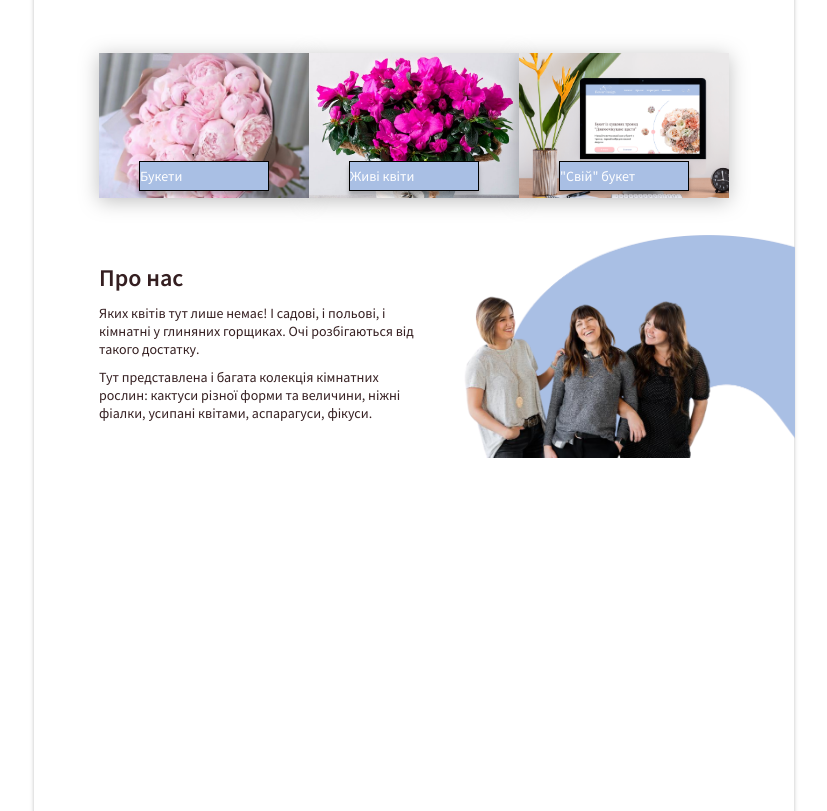
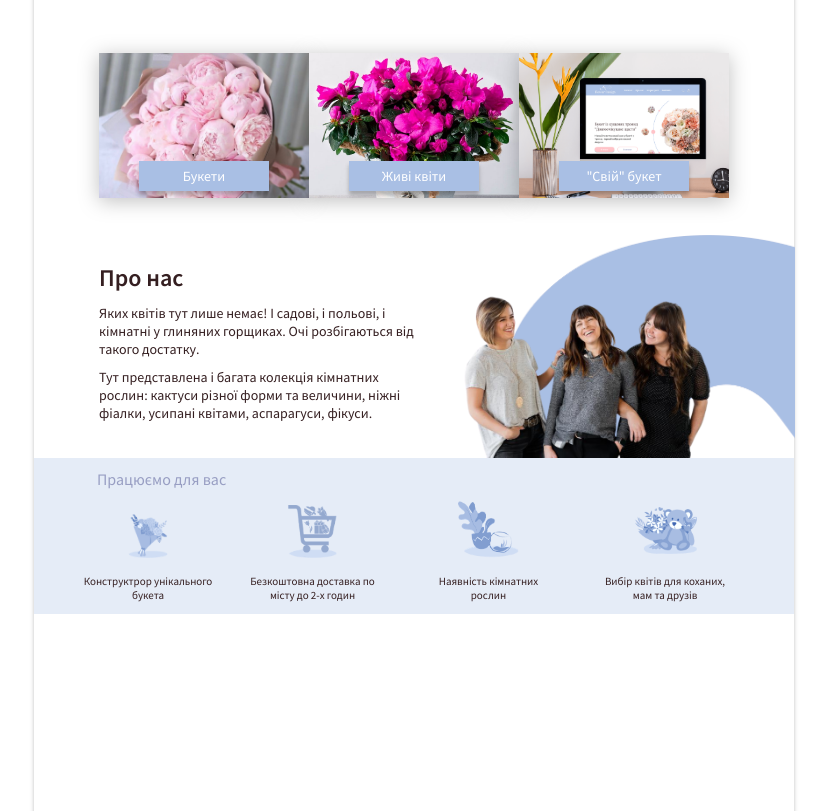
Before and after one commit to VlasSergiy/Study-2023, a plain HTML site: page HTML_CSS/Project/index.html in a window 1280 px wide. Shown: the part 480-1291 px from the top of the page, without its empty margins (226-1053 px from the left). Drawn offline with Linux system fonts and the light colour scheme.

Commit message:
section work__for__your

```diff
--- a/HTML_CSS/Project/index.html
+++ b/HTML_CSS/Project/index.html
@@ -35,22 +35,25 @@
 
         <section class="about">
 
-            <nav class="navNavigation">
-                    <div>
+            <nav class="aboutNavigation">
+                <ul>
+                    <li>
                         <img src="images/bouquets.jpg" alt="bouquets">
+                        <!-- <button></button> -->
                         <div></div>
-                        <p>Букети</p>
-                    </div>
-                    <div>
+                        <p><a href="#">Букети</a></p>
+                    </li>
+                    <li>
                         <img src="images/natural_flowers.jpg" alt="natural_flowers">
                         <div></div>
-                        <p>Живі квіти</p>
-                    </div>
-                    <div>
+                        <p><a href="#">Живі квіти</a></p>
+                    </li>
+                    <li>
                         <img src="images/own_bouquet.png" alt="own_bouquet">
                         <div></div>
-                        <p>"Свій" букет</p>
-                    </div>
+                        <p><a href="#">"Свій" букет</a></p>
+                    </li>
+                </ul>
             </nav>
 
             <h2>Про нас</h2>
@@ -60,8 +63,25 @@
             <div class="aboutBackgroundSecond"></div>
         </section>
 
-        <section>
-
+        <section class="work__for__your">
+            <span>Працюємо для вас</span>
+                <div>
+                        <img src="images/constructor.png" alt="constructor">
+                        <p>Конструктрор унікального букета</p>
+                </div>
+                <div>
+                        <img src="images/delivery.png" alt="indoor">
+                        <p>Безкоштовна доставка по місту до 2-х годин</p>
+                </div>
+                <div>
+                        <img src="images/indoor.png" alt="delivery">
+                        <p>Наявність кімнатних
+                            рослин</p>
+                </div>
+                <div>
+                        <img src="images/for_loved_ones.png" alt="loved">
+                        <p>Вибір квітів для коханих, мам та друзів</p>
+                </div>
         </section>
 
         <section>
--- a/HTML_CSS/Project/styles/style.css
+++ b/HTML_CSS/Project/styles/style.css
@@ -57,7 +57,7 @@ header {
 
 }
 
-.page-navigation ul{
+.page-navigation ul, .aboutNavigation ul{
 
     display: flex;
     width: 100%;
@@ -65,13 +65,13 @@ header {
     margin: 0;
 }
 
-.page-navigation li {
+.page-navigation li, .aboutNavigation li{
     flex-grow: 1;
     text-align: center;
     list-style: none;
 }
 
-.page-navigation li:hover a{
+.page-navigation a:hover{
     text-decoration: underline 1px solid #FFFFFF;
 }
 
@@ -145,13 +145,65 @@ header {
     /* top: 70px; */
 }
 
-.navNavigation div p{
+.about {
+    position: absolute;
+    width: 760px;
+    height: 405px;
+    left: 0px;
+    top: 525px;
+}
+
+.aboutNavigation div{
+    position:absolute;
+    /* border: 1px solid black; */
+}
+
+.aboutNavigation p{
     margin: auto;
-    border:1px solid black;
+    /* border:1px solid black; */
+}
+
+.aboutNavigation a{
+    text-decoration: none;
+
+    font-family: 'Source Sans Pro';
+    font-style: normal;
+    font-weight: 400;
+    font-size: 14px;
+    line-height: 18px;
+    color: #FFFFFF;
+}
+
+.aboutNavigation{
+    position: absolute;
+    width: 760px;
+    height: 145px;
+    left: 0;
 
 }
 
-.navNavigation div:first-child img{
+/* .aboutNavigation ul li:hover{
+
+    width: 140px;
+    height: 35px;
+    left: 100px;
+    top: 105px;
+
+
+
+    background: #A9BFE4;
+    box-shadow: 0px 4px 4px rgba(0, 0, 0, 0.25);
+} */
+
+.aboutNavigation a:hover{
+    position: absolute;
+    font-weight: 700;
+    font-size: 14px;
+    line-height: 18px;
+}
+
+
+.aboutNavigation ul li:first-child img{
     position: absolute;
     width: 210px;
     height: 145px;
@@ -160,7 +212,7 @@ header {
     filter: drop-shadow(0px 3px 10px rgba(0, 0, 0, 0.25));
 }
 
-.navNavigation div:first-child div{
+.aboutNavigation ul li:first-child div{
     position: absolute;
     width: 130px;
     height: 30px;
@@ -171,26 +223,21 @@ header {
     box-shadow: 0px 4px 4px rgba(0, 0, 0, 0.25);
 }
 
-.navNavigation div:first-child p{
+.aboutNavigation ul li:first-child p{
     position: absolute;
     width: 130px;
     height: 30px;
     left: 105px;
     top: 108px;
 
-    font-family: 'Source Sans Pro';
-    font-style: normal;
-    font-weight: 400;
-    font-size: 14px;
     line-height: 18px;
     display: flex;
     align-items: center;
     text-align: center;
-
-    color: #FFFFFF;
+    justify-content: center;
 }
 
-.navNavigation div:nth-child(2) img{
+.aboutNavigation ul li:nth-child(2) img{
     position: absolute;
     width: 210px;
     height: 145px;
@@ -199,7 +246,7 @@ header {
     filter: drop-shadow(0px 3px 10px rgba(0, 0, 0, 0.25));
 }
 
-.navNavigation div:nth-child(2) div{
+.aboutNavigation ul li:nth-child(2) div{
     position: absolute;
     width: 130px;
     height: 30px;
@@ -210,26 +257,21 @@ header {
     box-shadow: 0px 4px 4px rgba(0, 0, 0, 0.25);
 }
 
-.navNavigation div:nth-child(2) p{
+.aboutNavigation ul li:nth-child(2) p{
     position: absolute;
     width: 130px;
     height: 30px;
     left: 315px;
     top: 108px;
 
-    font-family: 'Source Sans Pro';
-    font-style: normal;
-    font-weight: 400;
-    font-size: 14px;
-    line-height: 18px;
     display: flex;
     align-items: center;
     text-align: center;
+    justify-content: center;
 
-    color: #FFFFFF;
 }
 
-.navNavigation div:nth-child(3) img{
+.aboutNavigation ul li:nth-child(3) img{
     position: absolute;
     width: 210px;
     height: 145px;
@@ -238,26 +280,20 @@ header {
     filter: drop-shadow(0px 3px 10px rgba(0, 0, 0, 0.25));
 }
 
-.navNavigation div:nth-child(3) p{
+.aboutNavigation ul li:nth-child(3) p{
     position: absolute;
     width: 130px;
     height: 30px;
     left: 525px;
     top: 108px;
 
-    font-family: 'Source Sans Pro';
-    font-style: normal;
-    font-weight: 400;
-    font-size: 14px;
-    line-height: 18px;
     display: flex;
     align-items: center;
     text-align: center;
-
-    color: #FFFFFF;
+    justify-content: center;
 }
 
-.navNavigation div:nth-child(3) div{
+.aboutNavigation ul li:nth-child(3) div{
     position: absolute;
     width: 130px;
     height: 30px;
@@ -268,15 +304,7 @@ header {
     box-shadow: 0px 4px 4px rgba(0, 0, 0, 0.25);
 }
 
-.about {
-    position: absolute;
-    width: 760px;
-    height: 405px;
-    left: 0px;
-    top: 525px;
-}
-
-.about .aboutBackgroundFirst{
+.aboutBackgroundFirst{
     position: absolute;
     width: 291.27px;
     height: 229px;
@@ -288,7 +316,7 @@ header {
     background-position: bottom;
 }
 
-.about .aboutBackgroundSecond{
+.aboutBackgroundSecond{
     position: absolute;
     width: 292px;
     height: 181px;
@@ -349,3 +377,56 @@ header {
 
     color: #351F21;
 }
+
+.work__for__your{
+    position: absolute;
+    display: flex;
+    width: 760px;
+    height: 156px;
+    left: 0px;
+    top: 930px;
+    background: rgba(169, 191, 228, 0.3);
+
+    justify-content: center;
+    align-items: flex-end;
+    text-align: center;
+}
+
+.work__for__your>span{
+    position: absolute;
+    display: flex;
+    width: 224px;
+    height: 28px;
+    left: 63px;
+    top: 7px;
+    font-style: normal;
+    font-weight: 400;
+    font-size: 16px;
+    line-height: 20px;
+    align-items: center;
+    color: #989EC3;
+}
+
+/* для перевірки */
+/* .work__for__your div{
+    border:1px solid black;
+} */
+
+.work__for__your p{
+    width: 150px;
+    height: 52px;
+    top: 101px;
+    font-style: normal;
+    font-weight: 400;
+    font-size: 11px;
+    line-height: 14px;
+    display: flex;
+    margin: 0 auto;
+    padding: 8px;
+    align-items: center;
+    color: #351F21;
+}
+
+.work__for__your img{
+    width: 35%;
+}
```
